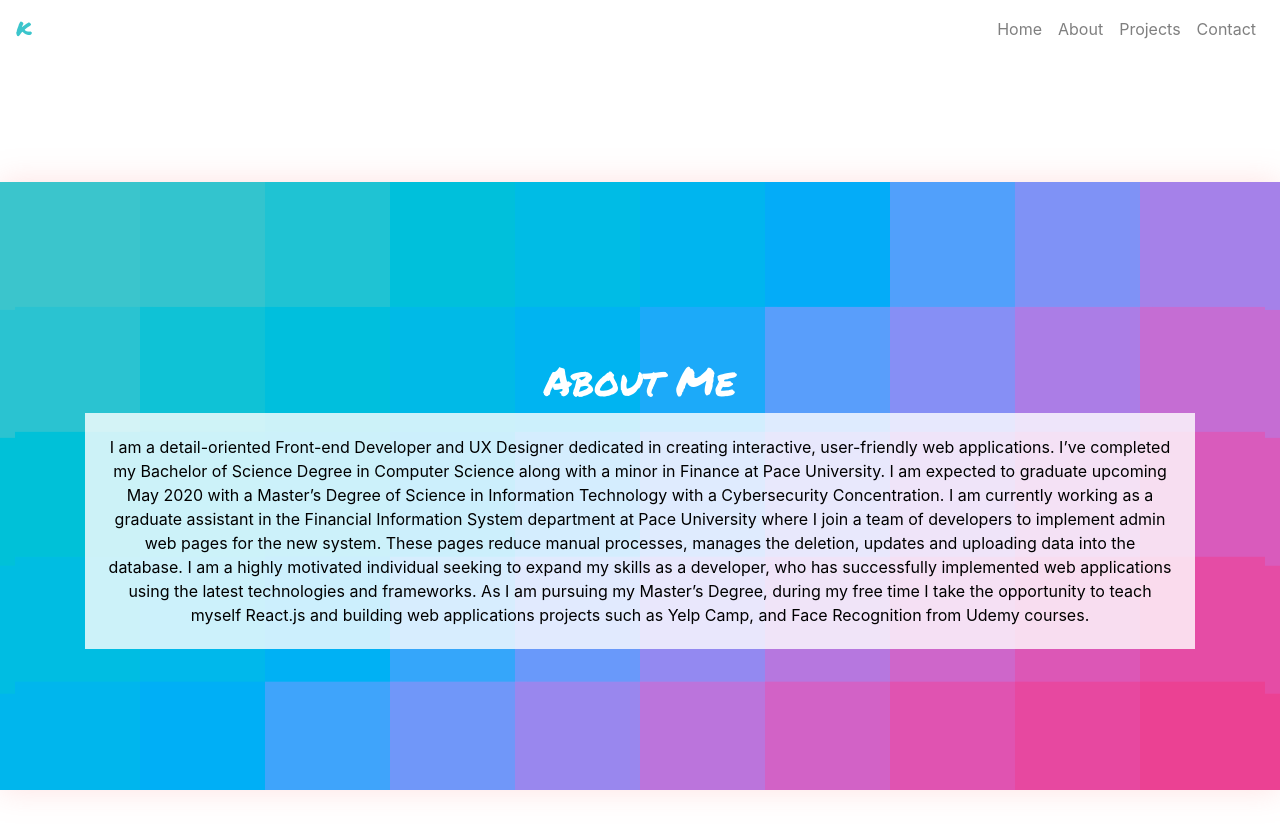
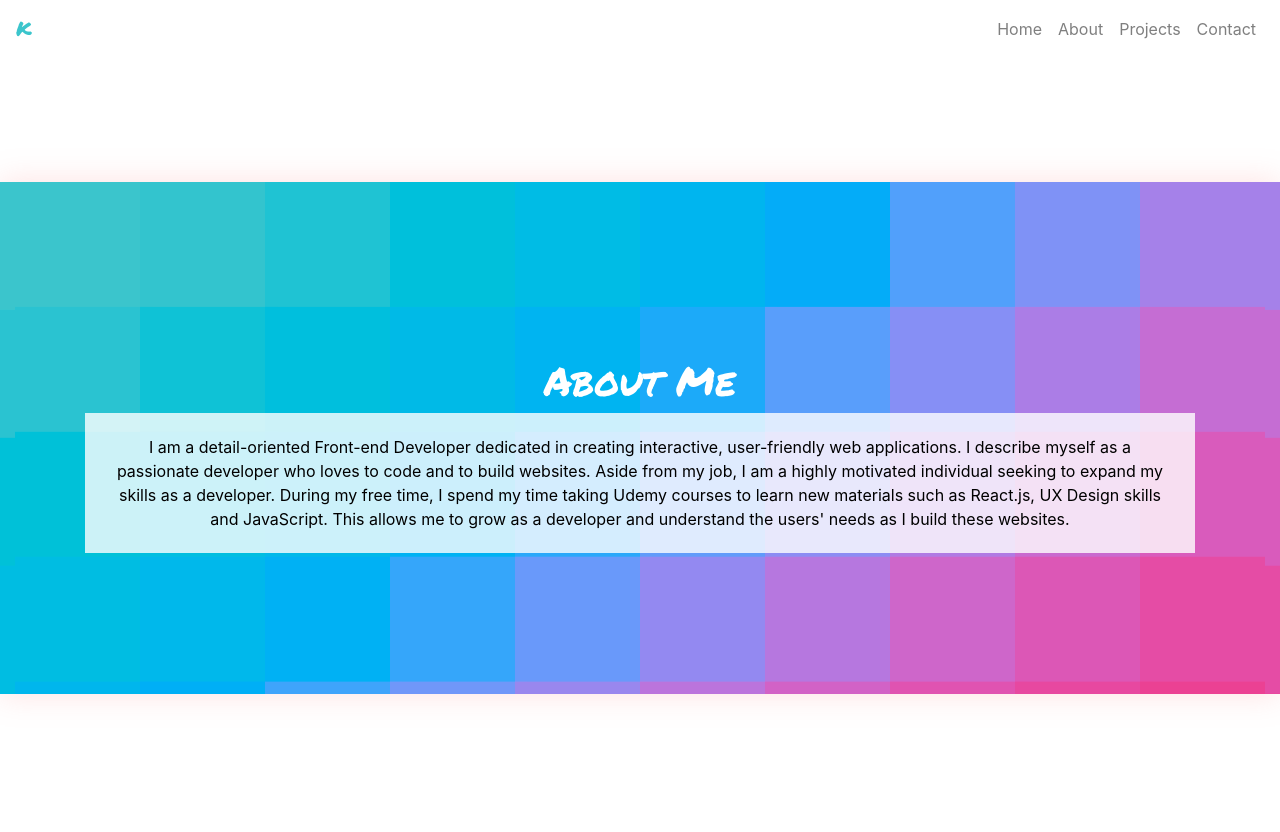
Before and after one commit to ksaini75/Portfolio_2020, a React (Create React App) app: page /About in a window 1280 px wide. Shown: the top 832 px of the page. Built offline with nearby package versions, Linux system fonts and the light colour scheme; a web font is replaced by a local one.

Commit message:
updated the resume, about section and the introduction

```diff
--- a/src/components/About.js
+++ b/src/components/About.js
@@ -18,12 +18,13 @@ const About = () => (
   <Row>
   <Col lg={12} >
   <p className = "aboutContent">
-    I am a detail-oriented Front-end Developer and UX Designer dedicated in creating interactive, user-friendly web applications.
-    I’ve completed my Bachelor of Science Degree in Computer Science along with a minor in Finance at Pace University.
-    I am expected to graduate upcoming May 2020 with a Master’s Degree of Science in Information Technology with a Cybersecurity Concentration.
-    I am currently working as a graduate assistant in the Financial Information System department at Pace University where I join a team of developers to implement admin web pages for the new system.
-    These pages reduce manual processes, manages the deletion, updates and uploading data into the database. I am a highly motivated individual seeking to expand my skills as a developer, who has successfully implemented web applications using the latest technologies and frameworks.
-    As I am pursuing my Master’s Degree, during my free time I take the opportunity to teach myself React.js and building web applications projects such as Yelp Camp, and Face Recognition from Udemy courses.
+    I am a detail-oriented Front-end Developer dedicated in creating interactive, user-friendly web applications.
+    I describe myself as a passionate developer who loves to code and to build websites. Aside from my job, I am a highly
+    motivated individual seeking to expand my skills as a developer. During my free time, I spend my time taking Udemy courses
+    to learn new materials such as React.js, UX Design skills and JavaScript. This allows me to grow as a developer and understand the
+    users' needs as I build these websites.
+
+
   </p>
 
 
--- a/src/components/Animation.js
+++ b/src/components/Animation.js
@@ -18,7 +18,7 @@ return (
     <link href="https://fonts.googleapis.com/css?family=Fredericka+the+Great|Lateef|Rubik:500|Open+Sans|Rancho|Nunito|Permanent+Marker&display=swap" rel="stylesheet"></link>
 
     <animated.h1 style ={test} className="homeText"> I am <span>Karishma</span> ,     </animated.h1>
-    <animated.h5 style ={test} className="homeText"> a Front-End Developer and UX Designer based in New York</animated.h5>
+    <animated.h5 style ={test} className="homeText"> a Front-End Developer based in New York</animated.h5>
   </Container>
 )
 }
--- a/src/components/Contact.js
+++ b/src/components/Contact.js
@@ -9,7 +9,7 @@ import  linedin_logo from '../components/icons8-linkedin-50.png';
 import  GitHub_Logo  from '../components/github_logo.png';
 import  Email from '../components/email.png';
 import resume from '../components/resume.png';
-import Karishma_Saini_Resume_2020 from '../components/resume/Karishma_Saini_Resume_.pdf';
+import Karishma_Saini_Resume_2020 from '../components/resume/Resume-KarishmaSaini_2020.docx';
 
 
 
```
Also changed, not shown: 1 other file (tests, documents, lock files or other folders).
